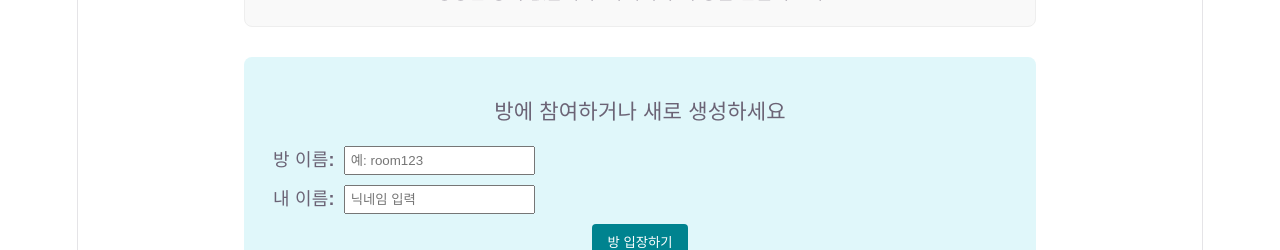
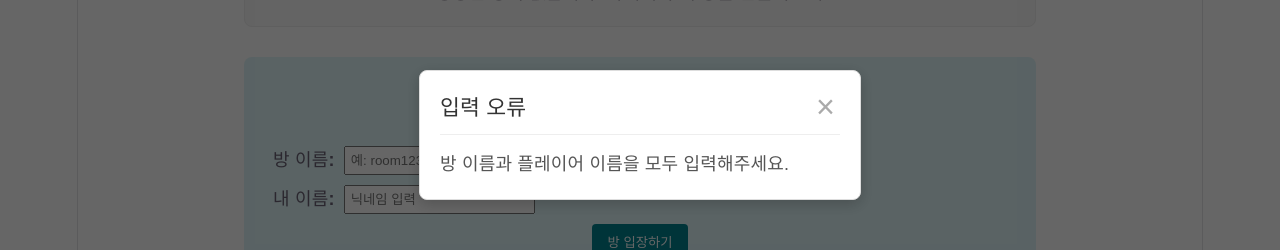
Before and after one commit to mnyu123/pokerwithgame, a Vue app in the folder frontend/: page / in a window 1280 px wide. Both pictures are taken after a click on the button "방 입장하기". Shown: the part 265-515 px from the top of the page. Built offline with nearby package versions, Linux system fonts and the light colour scheme; no server answers.

Commit message:
팝업으로 변경

```diff
--- a/frontend/src/App.vue
+++ b/frontend/src/App.vue
@@ -1,5 +1,5 @@
 <script setup>
-import { onMounted, onBeforeUnmount, computed, ref } from 'vue'
+import { onMounted, onBeforeUnmount, computed, ref, watch } from 'vue'
 import { Client } from '@stomp/stompjs'
 
 // 스토어에서 상태와 함수 가져오기
@@ -30,6 +30,30 @@ const phaseText = computed(() => {
 // 방 목록 상태
 const roomList = ref([])
 let roomListInterval = null
+
+// 알림 팝업 상태
+const notification = ref({
+  show: false,
+  title: '',
+  message: '',
+});
+let notificationTimer = null;
+
+function showNotification(title, message, duration = 3500) {
+  if (notificationTimer) {
+    clearTimeout(notificationTimer);
+  }
+  notification.value = { show: true, title, message };
+  notificationTimer = setTimeout(() => {
+    notification.value.show = false;
+    notificationTimer = null;
+  }, duration);
+}
+
+function closeNotification() {
+  notification.value.show = false;
+  if (notificationTimer) clearTimeout(notificationTimer);
+}
 
 onMounted(() => {
   stompClient.value = new Client({
@@ -83,7 +107,7 @@ const quickJoin = (id) => {
 
 // 방 입장 및 라우팅(구독) 로직은 메인 컴포넌트에 유지
 const joinRoom = () => {
-  if (!playerName.value.trim() || !roomId.value.trim()) return alert('방 이름과 이름을 모두 입력해주세요!')
+  if (!playerName.value.trim() || !roomId.value.trim()) return showNotification('입력 오류', '방 이름과 플레이어 이름을 모두 입력해주세요.');
 
   // 🌟 .value를 붙여서 참조 값을 수정합니다.
   if (currentSubscription.value) currentSubscription.value.unsubscribe()
@@ -101,16 +125,18 @@ const joinRoom = () => {
           fiveCards.value = []
       }
     } else if (payload.type === 'MINIGAME_1_START') {
-      if (!isSpectator.value) alert('1차 미니게임: 가위바위보 시작!')
+      if (!isSpectator.value) showNotification('미니게임 시작', '1차 미니게임: 가위바위보!');
       gamePhase.value = 'MINIGAME_1'
     } else if (payload.type === 'MINIGAME_1_DRAW') {
-      if (!isSpectator.value) alert('가위바위보 무승부! 다시 선택해주세요.')
+      if (!isSpectator.value) showNotification('무승부', '가위바위보를 다시 선택해주세요.');
     } else if (payload.type === 'MINIGAME_1_RESULT') {
       const resultData = payload.data
       roomState.value = resultData.roomState
 
       if (!isSpectator.value) {
-        myHoleCards.value = roomState.value.players[playerName.value].holeCards
+        const playerState = roomState.value.players?.[playerName.value];
+        if (playerState?.holeCards) myHoleCards.value = playerState.holeCards;
+
         const serverChoice = resultData.serverChoice
         const myResult = resultData[playerName.value]
 
@@ -118,20 +144,21 @@ const joinRoom = () => {
 
         if (myResult.isWin) {
           isWinner.value = true
-          fiveCards.value = myResult.cards
-          alert(`서버의 선택: ${rpsMap[serverChoice]}\n가위바위보 승리! 5장 중 한 장을 선택하세요.`)
+          fiveCards.value = myResult.cards || []
+          showNotification('승리!', `서버: ${rpsMap[serverChoice]}<br>가위바위보에서 이겼습니다! 5장의 카드 중 하나를 고르세요.`, 5000)
         } else {
           isWinner.value = false
           fiveCards.value = []
-          alert(`서버의 선택: ${rpsMap[serverChoice]}\n가위바위보 패배/무승부! 서버가 랜덤 카드를 부여합니다.`)
+          showNotification('패배/무승부', `서버: ${rpsMap[serverChoice]}<br>서버가 랜덤으로 카드를 지급합니다.`)
         }
       }
       gamePhase.value = 'CARD_SELECT'
     } else if (payload.type === 'MINIGAME_2_START') {
       roomState.value = payload.data
       if (!isSpectator.value) {
-        myHoleCards.value = roomState.value.players[playerName.value].holeCards
-        alert(`첫 번째 카드 획득!\n이제 2차 미니게임(주사위 High & Low)을 시작합니다!\n기준 숫자는 [${roomState.value.baseDiceNumber}] 입니다.`)
+        const playerState = roomState.value.players?.[playerName.value];
+        if (playerState?.holeCards) myHoleCards.value = playerState.holeCards;
+        showNotification('1차 카드 획득', `2차 미니게임(주사위 High & Low)을 시작합니다.<br>기준 숫자는 [<b>${roomState.value.baseDiceNumber}</b>] 입니다.`);
       }
       gamePhase.value = 'MINIGAME_2'
     } else if (payload.type === 'MINIGAME_2_RESULT') {
@@ -139,26 +166,29 @@ const joinRoom = () => {
       roomState.value = resultData.roomState
 
       if (!isSpectator.value) {
-        myHoleCards.value = roomState.value.players[playerName.value].holeCards
+        const playerState = roomState.value.players?.[playerName.value];
+        if (playerState?.holeCards) myHoleCards.value = playerState.holeCards;
+
         const myResult = resultData[playerName.value]
-        const alertMsg = `기준 숫자: ${resultData.baseDiceNumber}\n나의 주사위: ${myResult.playerDiceNumber}\n\n`;
+        const alertMsg = `기준 숫자: ${resultData.baseDiceNumber}<br>나의 주사위: ${myResult.playerDiceNumber}<br><br>`;
 
         if (myResult.isWin) {
           isWinner.value = true
-          fiveCards.value = myResult.cards
-          alert(alertMsg + `예측 성공! 두 번째 카드를 선택하세요.`)
+          fiveCards.value = myResult.cards || []
+          showNotification('예측 성공!', alertMsg + `두 번째 카드를 선택하세요.`, 5000)
         } else {
           isWinner.value = false
           fiveCards.value = []
-          alert(alertMsg + `예측 실패! 랜덤으로 카드가 지급되었습니다.`)
+          showNotification('예측 실패', alertMsg + `랜덤으로 카드가 지급되었습니다.`)
         }
       }
       gamePhase.value = 'CARD_SELECT'
     } else if (payload.type === 'HOLDEM_START') {
       roomState.value = payload.data
       if (!isSpectator.value) {
-        myHoleCards.value = roomState.value.players[playerName.value].holeCards
-        alert('두 번째 카드 획득 완료!\n본격적인 텍사스 홀덤을 시작합니다!')
+        const playerState = roomState.value.players?.[playerName.value];
+        if (playerState?.holeCards) myHoleCards.value = playerState.holeCards;
+        showNotification('홀덤 시작', '두 번째 카드를 획득했습니다!<br>이제 텍사스 홀덤을 시작합니다!');
       }
       gamePhase.value = 'HOLDEM_MAIN'
     }
@@ -183,7 +213,7 @@ const joinRoom = () => {
     <div v-if="!isSpectator && myHoleCards.length > 0" style="background-color: #f0f8ff; padding: 10px; margin-bottom: 10px; border-radius: 5px;">
       <strong>내 핸드(Hole Cards):</strong>
       <div style="display: flex; gap: 10px; margin-top: 10px;">
-        <PlayingCard v-for="card in myHoleCards" :key="card" :card="card" />
+        <PlayingCard v-for="card in myHoleCards.filter(c => !!c)" :key="card" :card="card" />
       </div>
     </div>
     <hr />
@@ -246,6 +276,20 @@ const joinRoom = () => {
     <MiniGames v-if="['MINIGAME_1', 'CARD_SELECT', 'MINIGAME_2'].includes(gamePhase)" />
 
     <HoldemTable v-if="gamePhase === 'HOLDEM_MAIN'" />
+
+    <!-- 알림 팝업 -->
+    <div v-if="notification.show" class="notification-overlay" @click.self="closeNotification">
+      <div class="notification-popup">
+        <div class="notification-header">
+          <h3>{{ notification.title }}</h3>
+          <button @click="closeNotification" class="close-btn">&times;</button>
+        </div>
+        <div class="notification-body">
+          <!-- v-html을 사용하여 <br> 태그가 렌더링되도록 합니다. -->
+          <p v-html="notification.message"></p>
+        </div>
+      </div>
+    </div>
 
   </div>
 </template>
@@ -333,4 +377,60 @@ th {
     box-sizing: border-box; /* padding 포함해서 width 100% */
   }
 }
+
+/* 알림 팝업 스타일 */
+.notification-overlay {
+  position: fixed;
+  top: 0;
+  left: 0;
+  width: 100%;
+  height: 100%;
+  background-color: rgba(0, 0, 0, 0.6);
+  display: flex;
+  justify-content: center;
+  align-items: center;
+  z-index: 1000;
+}
+
+.notification-popup {
+  background-color: white;
+  padding: 20px;
+  border-radius: 8px;
+  box-shadow: 0 4px 15px rgba(0, 0, 0, 0.2);
+  width: 90%;
+  max-width: 400px;
+  text-align: left;
+  border: 1px solid #ddd;
+}
+
+.notification-header {
+  display: flex;
+  justify-content: space-between;
+  align-items: center;
+  border-bottom: 1px solid #eee;
+  padding-bottom: 10px;
+  margin-bottom: 15px;
+}
+
+.notification-header h3 {
+  margin: 0;
+  font-size: 1.2em;
+  color: #333;
+}
+
+.notification-body p {
+  margin: 0;
+  line-height: 1.6;
+  color: #555;
+}
+
+.close-btn {
+  background: none;
+  border: none;
+  font-size: 1.8rem;
+  cursor: pointer;
+  color: #aaa;
+  line-height: 1;
+  padding: 0 5px;
+}
 </style>
--- a/frontend/src/components/MiniGames.vue
+++ b/frontend/src/components/MiniGames.vue
@@ -23,7 +23,7 @@ import PlayingCard from './PlayingCard.vue'
       <h2 v-else>플레이어들이 카드를 고르고 있습니다...</h2>
 
       <div v-if="!isSpectator && isWinner" class="card-selection-area">
-        <div v-for="card in fiveCards" :key="card" @click="selectCard(card)" style="cursor: pointer; transition: transform 0.2s;" onmouseover="this.style.transform='translateY(-10px)'" onmouseout="this.style.transform='translateY(0)'">
+        <div v-for="card in fiveCards.filter(c => !!c)" :key="card" @click="selectCard(card)" style="cursor: pointer; transition: transform 0.2s;" onmouseover="this.style.transform='translateY(-10px)'" onmouseout="this.style.transform='translateY(0)'">
           <PlayingCard :card="card" />
         </div>
       </div>
```
